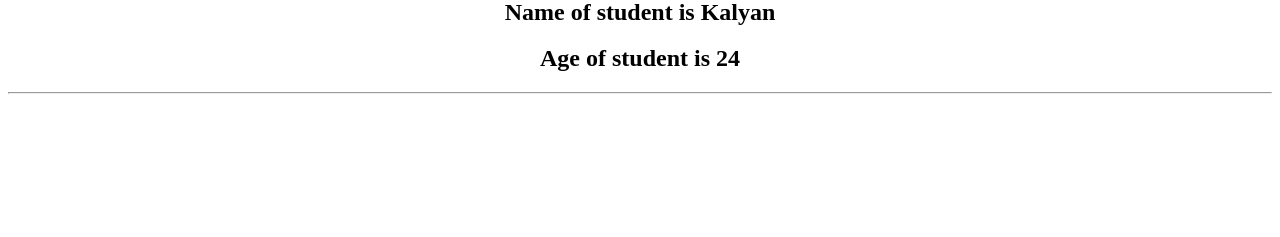
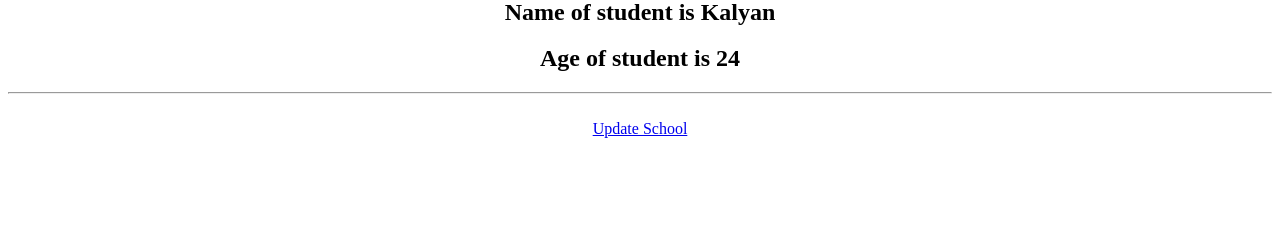
Before and after one commit to Syeraa007/CRUD_operations_using_ClsBasedViews_with_Specific_templates, a Django app: page /2/ in a window 1280 px wide. Shown: the part 563-800 px from the top of the page. Run offline with Django 4.2, Linux system fonts and the light colour scheme; data comes from the database, SQL or seed files in the repository.

Commit message:
first commit

```diff
--- a/App/views.py
+++ b/App/views.py
@@ -37,3 +37,11 @@ class SchoolCreate(CreateView):
 class StudentCreate(CreateView):
     model=Student
     fields='__all__'
+
+class SchoolUpdate(UpdateView):
+    model=School
+    fields='__all__'
+
+class StudentUpdate(UpdateView):
+    model=Student
+    fields='__all__'
--- a/SpecificTemplates/urls.py
+++ b/SpecificTemplates/urls.py
@@ -27,6 +27,8 @@ urlpatterns = [
     path('StudentCreate/',StudentCreate.as_view(),name='StudentCreate'),
 
     # Dynamic URL Suffixes(Canonical URLs)
+    re_path('^update/(?P<pk>\d+)/',SchoolUpdate.as_view(),name='SchoolUpdate'),
+    re_path('^update/(?P<name>\d+)/',StudentUpdate.as_view(),name='StudentUpdate'),
     re_path('(?P<pk>\d+)/',SchoolDetail.as_view(),name='SchoolDetail'),
     re_path('(?P<name>\d+)/',StudentDetail.as_view(),name='StudentDetail'),
 ]
--- a/templates/App/school_detail.html
+++ b/templates/App/school_detail.html
@@ -21,6 +21,8 @@
             <h2>Age of student is {{std.age}}</h2>
             <hr><br>
         {% endfor %}
+
+        <a href="{% url 'SchoolUpdate' pk=DOSI.pk %}" class="btn btn-success">Update School</a>
     </center>
 </body>
 </html>
--- a/templates/App/student_detail.html
+++ b/templates/App/student_detail.html
@@ -12,6 +12,8 @@
 
         <h2>Name of the Student is {{DSI.Sname}} </h2>
         <h2>Age of the Student is {{DSI.age}} </h2>
+
+        <a href="{% url 'StudentUpdate' pk=DSI.pk %}">Update Student</a>
     </center>
 </body>
 </html>
```
